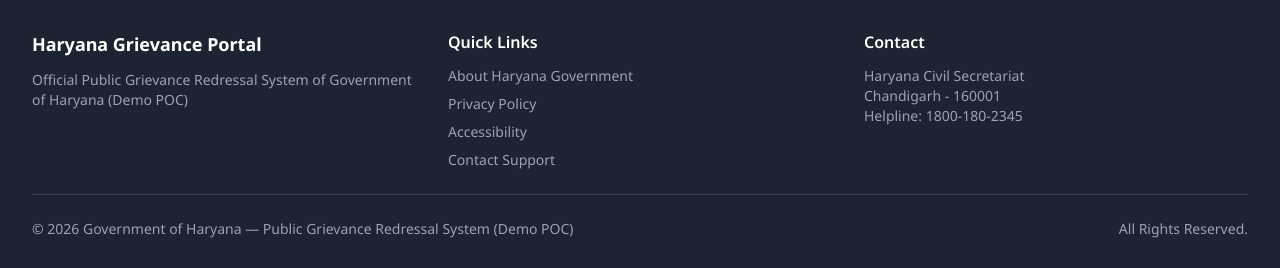
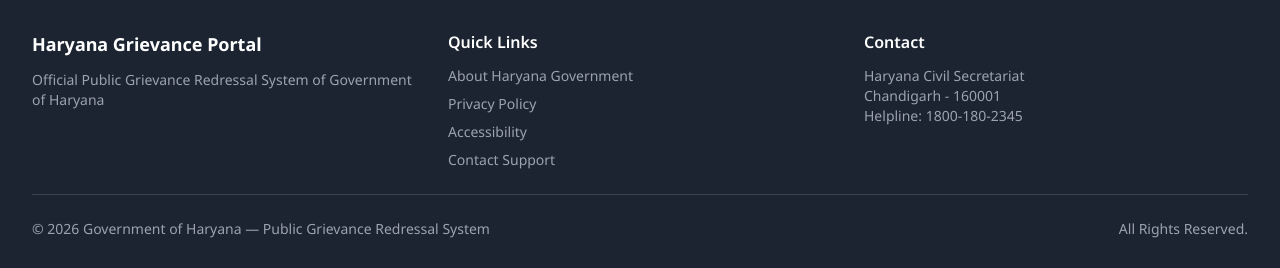
Before and after one commit to KaranKumar18-Tech/-Haryana-Greivance-Portal, a React (Vite) app: page / in a window 1280 px wide. Shown: the part 1561-1829 px from the top of the page. Built offline with nearby package versions, Linux system fonts and the light colour scheme.

Commit message:
Remove Demo POC text from footer and meta description

```diff
--- a/components/Layout.tsx
+++ b/components/Layout.tsx
@@ -80,7 +80,7 @@ export const Footer: React.FC = () => {
         <div className="grid grid-cols-1 md:grid-cols-3 gap-8 mb-6">
           <div>
             <h3 className="font-bold text-lg mb-3">Haryana Grievance Portal</h3>
-            <p className="text-sm text-gray-400">Official Public Grievance Redressal System of Government of Haryana (Demo POC)</p>
+            <p className="text-sm text-gray-400">Official Public Grievance Redressal System of Government of Haryana</p>
           </div>
           <div>
             <h4 className="font-semibold mb-3">Quick Links</h4>
@@ -101,7 +101,7 @@ export const Footer: React.FC = () => {
           </div>
         </div>
         <div className="border-t border-gray-700 pt-6 flex flex-col md:flex-row justify-between items-center text-sm text-gray-400">
-          <p>&copy; {new Date().getFullYear()} Government of Haryana — Public Grievance Redressal System (Demo POC)</p>
+          <p>&copy; {new Date().getFullYear()} Government of Haryana — Public Grievance Redressal System</p>
           <p className="mt-2 md:mt-0">All Rights Reserved.</p>
         </div>
       </div>
--- a/index.html
+++ b/index.html
@@ -4,7 +4,7 @@
     <meta charset="UTF-8" />
     <meta name="viewport" content="width=device-width, initial-scale=1.0" />
     <title>Haryana Grievance Portal – Jan Samvad Citizen Services</title>
-    <meta name="description" content="Official demo grievance portal for Haryana citizens to submit and track public complaints." />
+    <meta name="description" content="Official grievance portal for Haryana citizens to submit and track public complaints." />
     <script src="https://cdn.tailwindcss.com"></script>
     <link rel="preconnect" href="https://fonts.googleapis.com">
     <link rel="preconnect" href="https://fonts.gstatic.com" crossorigin>
```
